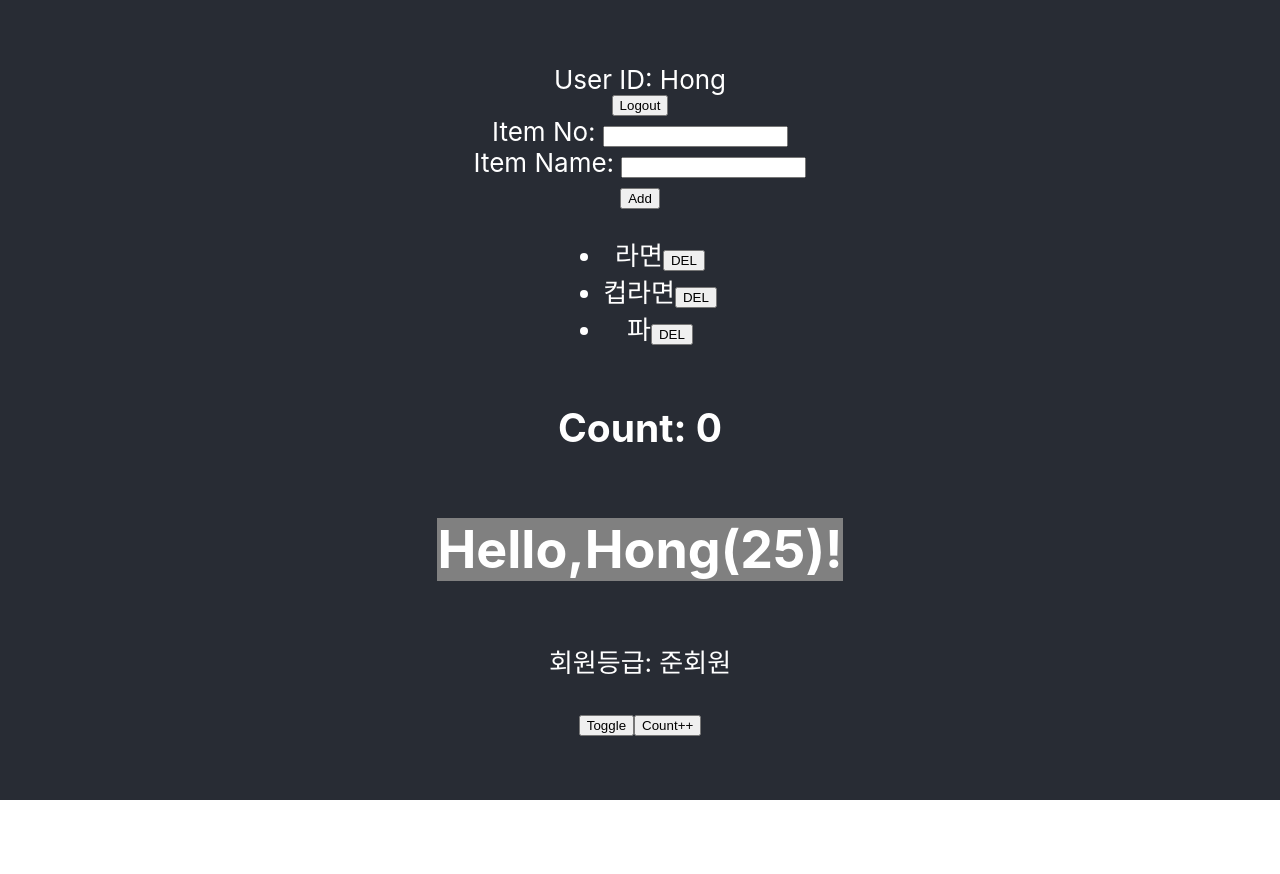
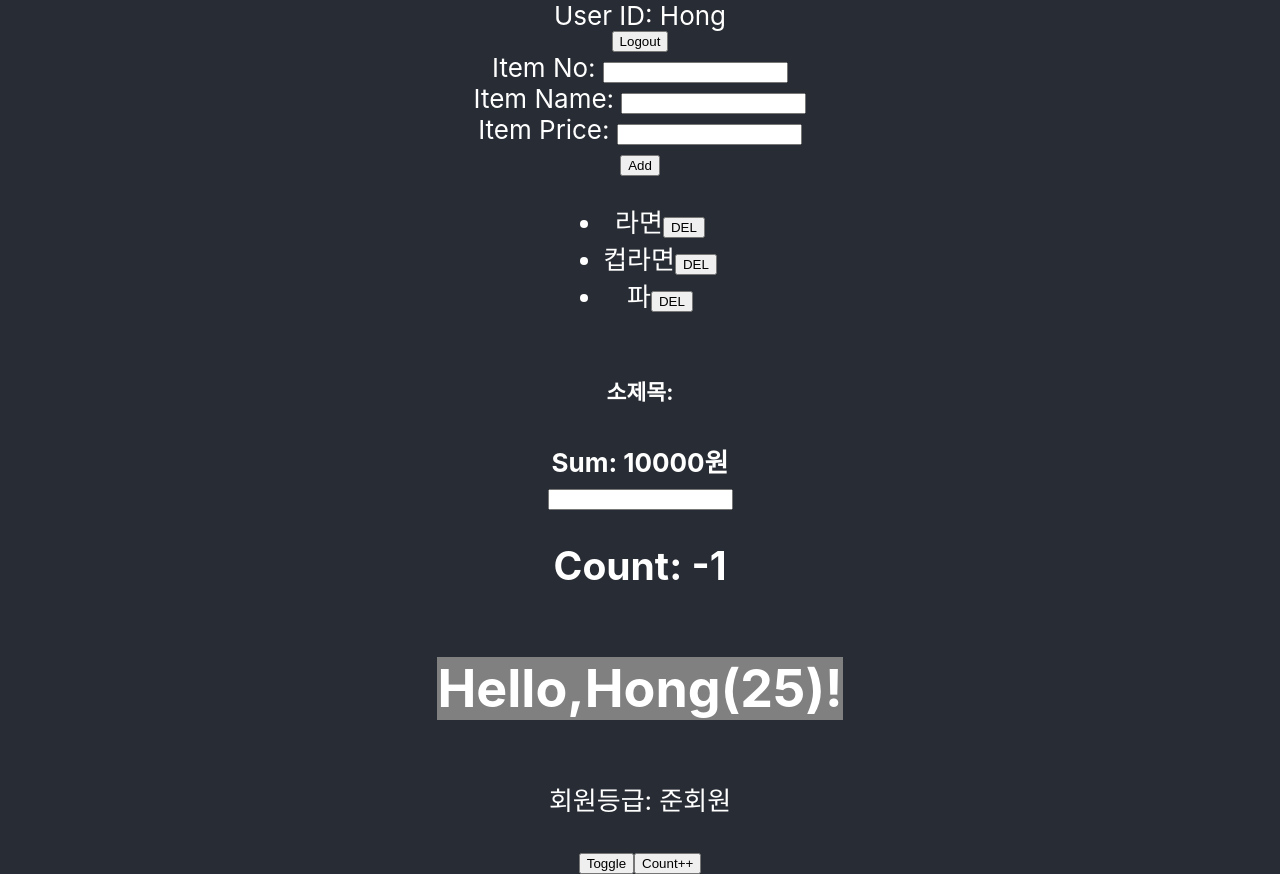
Before and after one commit to LNSol/React-basic, a React (Create React App) app: page / in a window 1280 px wide. Before the commit the page ends 800 px from the top, so only its background shows below. Built offline with nearby package versions, Linux system fonts and the light colour scheme.

Commit message:
preparation context, useState, useContext, useEffect, useRef, useMemo before class

```diff
--- a/src/App.jsx
+++ b/src/App.jsx
@@ -4,6 +4,7 @@ import { Hello } from './components/Hello';
 import { My } from './components/My';
 import { useCount } from './hooks/counter-context';
 import { SessionProvider } from './hooks/session-context';
+// import MemoTest from './test/memo';
 
 function App() {
   const { count, plusCount } = useCount();
@@ -21,6 +22,9 @@ function App() {
         {/* <Hello name='홍길동' age={30}><h3>반갑습니다~</h3></Hello> */}
       </header>
     </div>
+    // <>
+    //   <MemoTest />
+    // </>
   );
 }
 
--- a/src/components/Login.jsx
+++ b/src/components/Login.jsx
@@ -1,10 +1,16 @@
-import { useRef } from 'react';
+import { useRef, useEffect } from 'react';
 import { useSession } from '../hooks/session-context';
+import { useCount } from '../hooks/counter-context';
 
 const Login = () => {
   const { login } = useSession();
+  const { plusCount } = useCount();
   const userIdRef = useRef();
   const userNameRef = useRef();
+
+  useEffect(() => {
+    plusCount();
+  }, []);
 
   const submit = (evt) => {
     evt.preventDefault();
--- a/src/components/My.jsx
+++ b/src/components/My.jsx
@@ -1,20 +1,36 @@
-import { useRef } from 'react';
+import { useRef, useMemo, useState } from 'react';
 import Profile from './Profile';
 import Login from './Login';
 import { useSession } from '../hooks/session-context';
 
 export const My = () => {
+  const [subTitle, setSubTitle] = useState('');
   const { session, removeCartItem, addCartItem } = useSession();
   const itemIdRef = useRef();
   const itemNameRef = useRef();
+  const itemPriceRef = useRef();
   console.log('My.session>>>', session);
 
   const submit = (evt) => {
     evt.preventDefault();
-    addCartItem(itemIdRef.current.value, itemNameRef.current.value);
+    addCartItem(
+      itemIdRef.current.value,
+      itemNameRef.current.value,
+      parseInt(itemPriceRef.current.value)
+    );
     itemIdRef.current.value = '';
     itemNameRef.current.value = '';
+    itemPriceRef.current.value = '';
   };
+
+  // const totalPrice = () => {
+  //   console.log('calc!@@@@!');
+  //   return session.cart.reduce((s, { price }) => (s += price), 0);
+  // };
+  const memoTotalPrice = useMemo(() => {
+    console.log('calc!@@@!');
+    return session.cart.reduce((s, { price }) => (s += price), 0);
+  }, [session]);
 
   return (
     <>
@@ -26,6 +42,9 @@ export const My = () => {
         <div>
           Item Name: <input type='text' ref={itemNameRef} />
         </div>
+        <div>
+          Item Price: <input type='text' ref={itemPriceRef} />
+        </div>
         <button type='submit'>Add</button>
       </form>
       <ul>
@@ -36,6 +55,15 @@ export const My = () => {
           </li>
         ))}
       </ul>
+      <div>
+        <h5>소제목: {subTitle}</h5>
+        <strong>Sum: {memoTotalPrice}원</strong> <br />
+        <input
+          type='text'
+          value={subTitle}
+          onChange={(evt) => setSubTitle(evt.target.value)}
+        />
+      </div>
     </>
   );
 };
--- a/src/components/Profile.jsx
+++ b/src/components/Profile.jsx
@@ -1,13 +1,15 @@
 // import { v4 } from 'uuid';
+import { useEffect } from 'react';
 import { useSession } from '../hooks/session-context';
+import { useCount } from '../hooks/counter-context';
 
 const Profile = () => {
   const { session, logout } = useSession();
-  // const logout = evt => {
-  //   evt.preventDefault();
-  //   // session.loginUser = null;
-  //   session = {};
-  // }
+  const { minusCount } = useCount();
+
+  useEffect(() => {
+    minusCount();
+  }, []);
 
   return (
     <>
--- a/src/hooks/counter-context.jsx
+++ b/src/hooks/counter-context.jsx
@@ -5,9 +5,10 @@ const CountContext = createContext();
 export const CountProvider = ({ children }) => {
   const [count, setCount] = useState(0);
   const plusCount = () => setCount((prevCount) => prevCount + 1);
+  const minusCount = () => setCount((prevCount) => prevCount - 1);
 
   return (
-    <CountContext.Provider value={{ count, plusCount }}>
+    <CountContext.Provider value={{ count, plusCount, minusCount }}>
       {children}
     </CountContext.Provider>
   );
--- a/src/hooks/session-context.jsx
+++ b/src/hooks/session-context.jsx
@@ -14,10 +14,10 @@ export const SessionProvider = ({ children }) => {
   const [session, setSession] = useState(sampleSession);
 
   const logout = () => setSession({ ...session, loginUser: null });
-  const addCartItem = (id, name) => {
+  const addCartItem = (id, name, price) => {
     setSession({
       ...session,
-      cart: session.cart.concat({ id, name }),
+      cart: session.cart.concat({ id, name, price }),
     });
   };
   const removeCartItem = (itemId) => {
```
Also changed, not shown: src/test/memo.jsx (added, +17 -0 lines).
